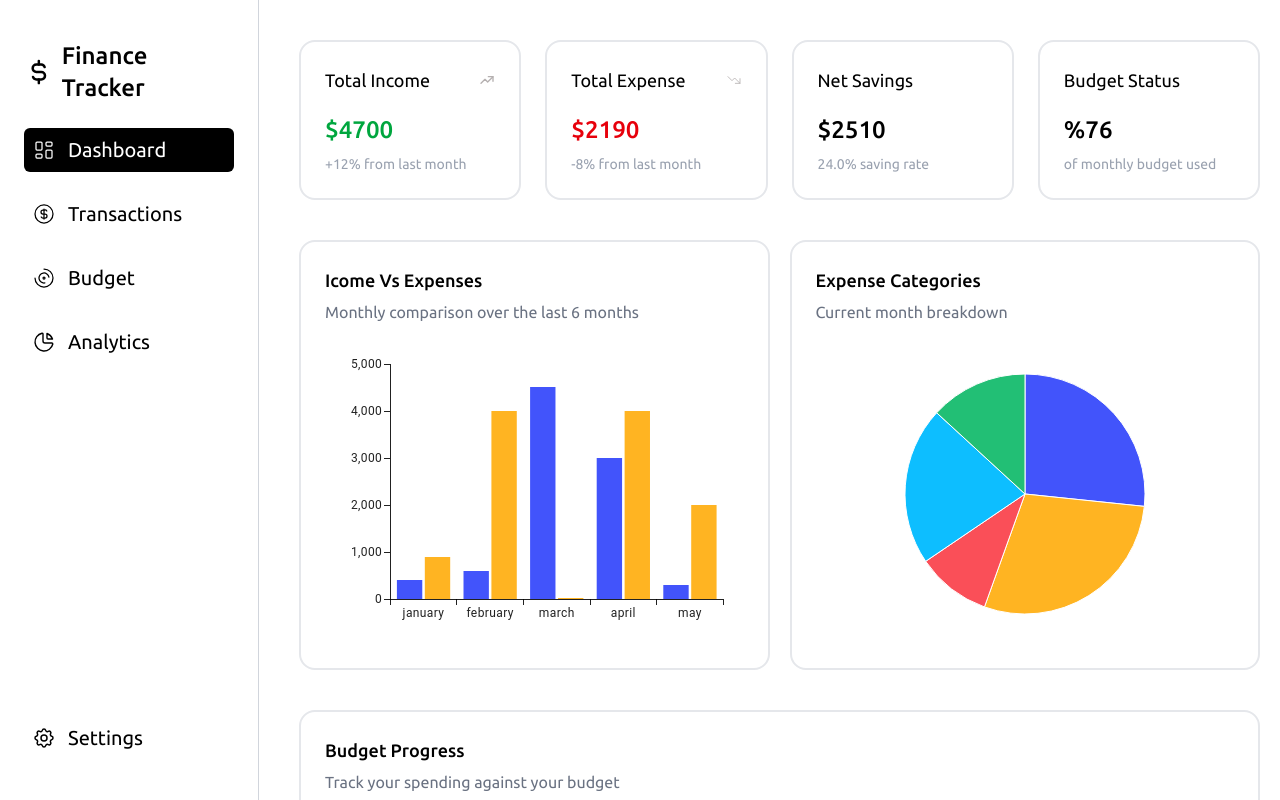
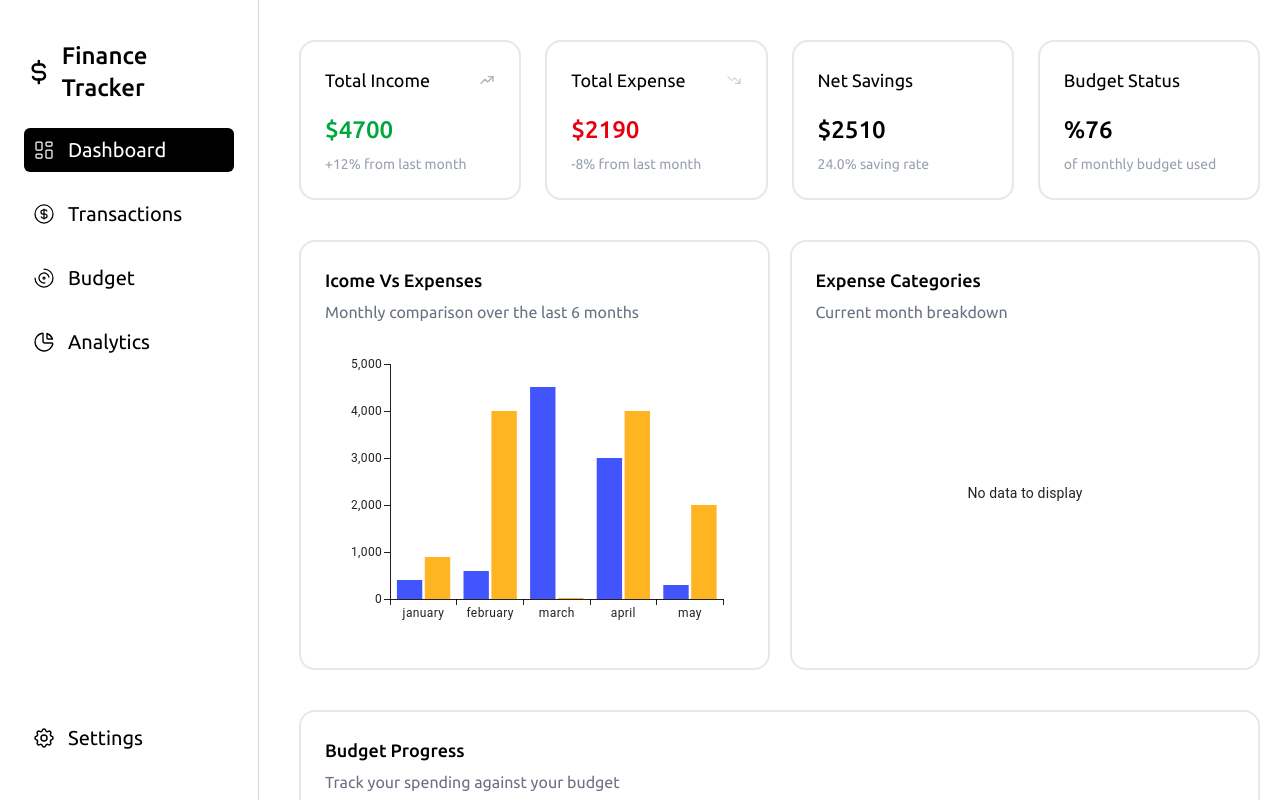
Before and after one commit to mariabh7/finance-tracker, a React (Vite) app: page /app/dashboard in a window 1280 px wide. Built offline with nearby package versions, Linux system fonts and the light colour scheme; no server answers.

Commit message:
dashboard needs trs

```diff
--- a/src/apis/dash.jsx
+++ b/src/apis/dash.jsx
@@ -0,0 +1,2 @@
+// retrive last 6  months
+// retreive expenses / incomes
--- a/src/components/dashboard/dash.jsx
+++ b/src/components/dashboard/dash.jsx
@@ -1,11 +1,12 @@
 import { Transaction } from "../data/data";
 import Card from "../ui/card";
-import { Categories } from "../data/data";
 import { getTotal } from "../data/data";
 import ProgressBar from "../ui/Progress";
 import { PieChart } from "@mui/x-charts/PieChart";
 import { BarChart } from "@mui/x-charts";
+import { CategoriesData } from "../../App";
 import HeadingContent from "../ui/CardHeader";
+import { useContext } from "react";
 function BasicChart() {
   return (
     <div className="OuterStyle flex flex-col gap-5">
@@ -24,7 +25,7 @@ function BasicChart() {
     </div>
   );
 }
-export function BasicPie() {
+export function BasicPie({ data }) {
   return (
     <div className="OuterStyle flex flex-col gap-5">
       <HeadingContent
@@ -35,10 +36,10 @@ export function BasicPie() {
         hideLegend={true}
         series={[
           {
-            data: Categories.map((item) => ({
-              id: item.itemId,
-              value: item.paid,
-              label: item.item,
+            data: data.map((item) => ({
+              id: item.id,
+              value: item.UsedAmount,
+              label: item.Category,
             })),
           },
         ]}
@@ -49,28 +50,28 @@ export function BasicPie() {
     </div>
   );
 }
-function VisualReview() {
+function VisualReview({ data }) {
   return (
     <section className="grid  gap-5 grid-cols-1 md:grid-cols-2">
       <BasicChart />
-      <BasicPie />
+      <BasicPie data={data} />
     </section>
   );
 }
 function ItemToSHow({ CurrentItem }) {
   const Percentage =
-    CurrentItem?.paid > CurrentItem?.total
+    CurrentItem?.UsedAmount > CurrentItem?.Limit
       ? 100
-      : ((CurrentItem?.paid * 100) / CurrentItem?.total).toFixed(1);
+      : ((CurrentItem?.UsedAmount * 100) / CurrentItem?.Limit).toFixed(1);
   return (
     <li className="w-full ">
       <div className="flex justify-between items-center">
         <div className="flex justify-between gap-0 w-[100%] ">
           <h1 className="capitalize text-base  font-medium">
-            {CurrentItem.item}
+            {CurrentItem.Category}
           </h1>
           <p className="capitalize text-gray-400 text-[13px] md:text-base ">
-            ${CurrentItem.paid} / ${CurrentItem.total}
+            ${CurrentItem.UsedAmount} / ${CurrentItem.Limit}
           </p>
         </div>
       </div>
@@ -83,7 +84,7 @@ function ItemToSHow({ CurrentItem }) {
     </li>
   );
 }
-function BudgetView() {
+function BudgetView({ data }) {
   return (
     <section className="OuterStyle">
       <HeadingContent
@@ -91,16 +92,18 @@ function BudgetView() {
         description={" track your spending against your budget"}
       />
       <ul className="flex flex-col mt-10 gap-6">
-        {Categories?.map((Category) => (
-          <ItemToSHow key={Category.itemId} CurrentItem={Category} />
+        {data?.map((Category) => (
+          <ItemToSHow key={Category.id} CurrentItem={Category} />
         ))}
       </ul>
     </section>
   );
 }
 function DashBoard() {
+  const Categories = useContext(CategoriesData);
   const TotalIncome = getTotal(Transaction, "income");
   const TotalExpenses = getTotal(Transaction, "expense");
+
   return (
     <>
       <header
@@ -129,8 +132,8 @@ function DashBoard() {
         />
       </header>
       <main className="flex flex-col gap-10 mb-4 lg:mb-0 ">
-        <VisualReview />
-        <BudgetView />
+        <VisualReview data={Categories} />
+        <BudgetView data={Categories} />
       </main>
     </>
   );
```
